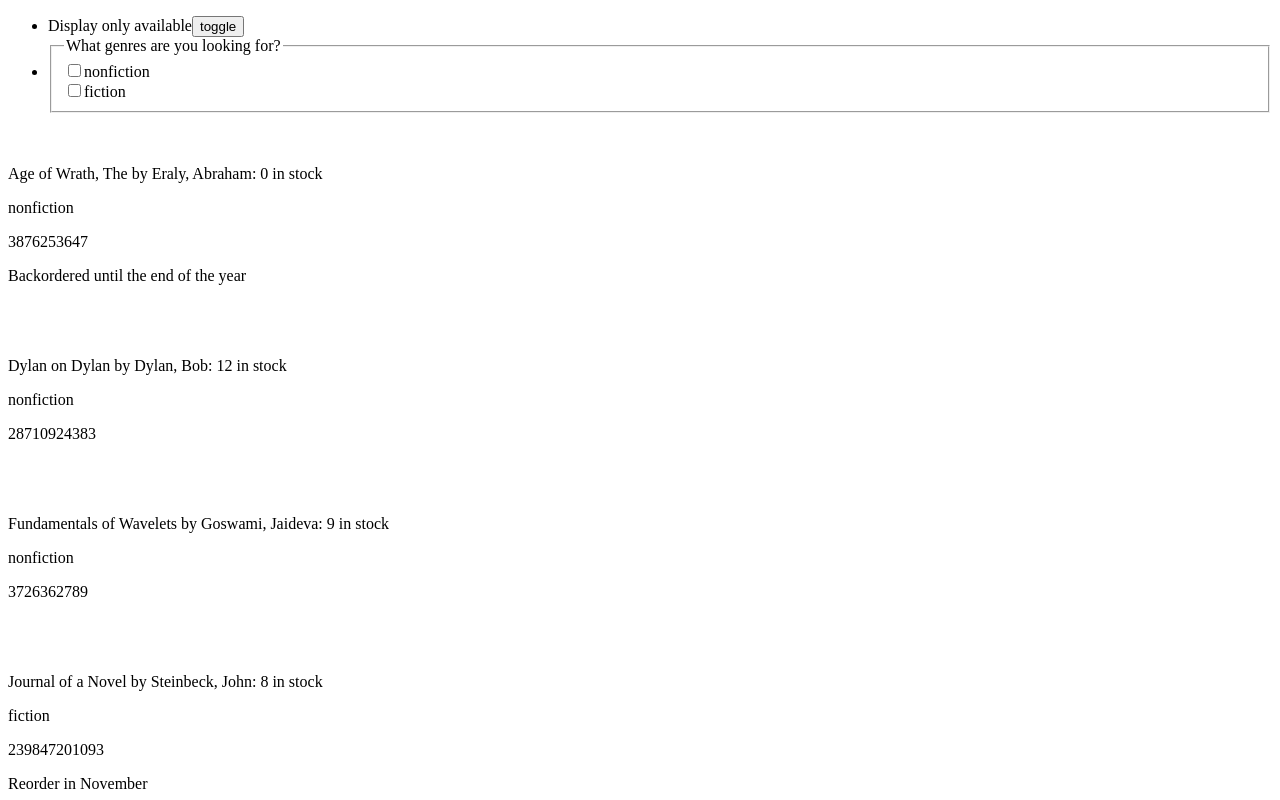
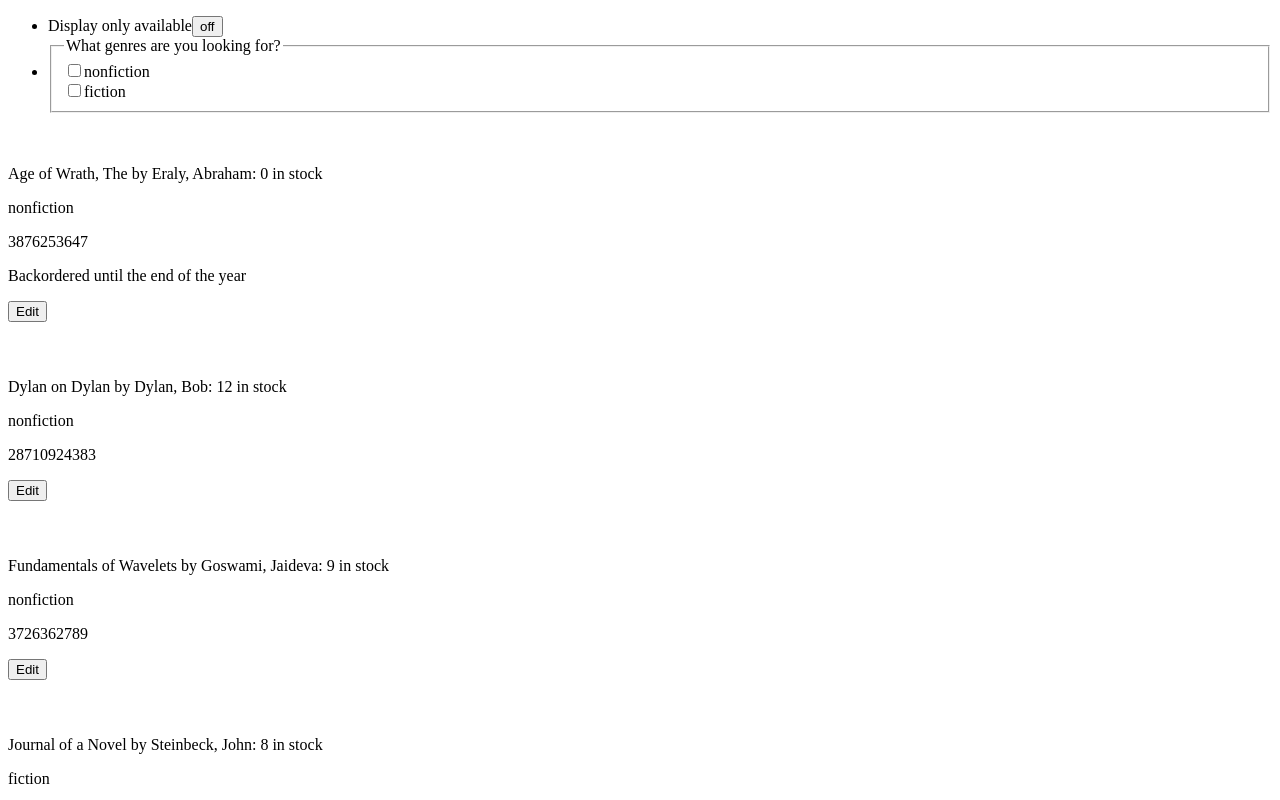
Before and after one commit to itsbrittaleigh/books-r-us, a React (Create React App) app: page / in a window 1280 px wide. Shown: the top 800 px of the page. Built offline with nearby package versions, Linux system fonts and the light colour scheme.

Commit message:
:sparkles: adding router, persisting filter states on refresh via url params

```diff
--- a/package.json
+++ b/package.json
@@ -9,9 +9,10 @@
     "@types/jest": "^26.0.15",
     "@types/node": "^12.0.0",
     "@types/react": "^17.0.0",
-    "@types/react-dom": "^17.0.0",
+    "@types/react-dom": "^17.0.9",
     "react": "^17.0.2",
     "react-dom": "^17.0.2",
+    "react-router-dom": "^5.3.0",
     "react-scripts": "4.0.3",
     "typescript": "^4.1.2",
     "web-vitals": "^1.0.1"
@@ -39,5 +40,8 @@
       "last 1 firefox version",
       "last 1 safari version"
     ]
+  },
+  "devDependencies": {
+    "@types/react-router-dom": "^5.3.1"
   }
 }
--- a/src/App.tsx
+++ b/src/App.tsx
@@ -1,35 +1,42 @@
-import React, { useState } from 'react';
-import BookList from './components/bookList';
-import Filters from './components/filters';
+import React, { useEffect, useState } from 'react';
+import {
+  BrowserRouter as Router,
+  Switch,
+  Route,
+} from 'react-router-dom';
+import Home from './pages';
 import booksMock from './data/booksMock';
 
 const App: React.FC = () => {
-  const [displayOnlyAvailable, setDisplayOnlyAvailable] = useState<boolean>(false);
-  const [filteredGenres, setFilteredGenres] = useState<string[]>([]);
+  const [books, setBooks] = useState<Book[]>(booksMock);
+  const localStorageKey = 'BRU_Books';
+  const params = (new URL(`${document.location}`)).searchParams;
 
-  const genres: string[] = [];
-  booksMock.forEach((book) => {
-    if (!genres.includes(book.category)) {
-      genres.push(book.category);
+  useEffect(() => {
+    if (localStorage.getItem(localStorageKey)) {
+      setBooks(JSON.parse(localStorage.getItem(localStorageKey)!));
+    } else {
+      localStorage.setItem(localStorageKey, JSON.stringify(books));
     }
-  })
+    // empty dependency array because we do not want this to trigger re-render in an infinite loop
+  }, []);
+
+  const urlDisplayAvailable: boolean = !!params.get('displayAvailable');
+  const urlFilteredGenres: string[] | undefined = params.get('genre') ? params.get('genre')?.split('__') : [];
 
   return (
-    <>
-      <Filters
-        displayOnlyAvailable={displayOnlyAvailable}
-        filteredGenres={filteredGenres}
-        genres={genres}
-        setFilteredGenres={setFilteredGenres}
-        toggleDisplayOnlyAvailable={setDisplayOnlyAvailable}
-      />
-      <BookList
-        books={booksMock}
-        displayOnlyAvailable={displayOnlyAvailable}
-        filteredGenres={filteredGenres}
-      />
-    </>
-  )
+    <Router>
+      <Switch>
+        <Route exact path="/">
+          <Home
+            books={books}
+            urlDisplayAvailable={urlDisplayAvailable}
+            urlFilteredGenres={urlFilteredGenres || []}
+          />
+        </Route>
+      </Switch>
+    </Router>
+  );
 };
 
 export default App;
--- a/src/components/bookItem/index.tsx
+++ b/src/components/bookItem/index.tsx
@@ -1,4 +1,4 @@
-import React from 'react';
+import React, { useState } from 'react';
 
 interface Props {
   book: Book;
@@ -6,20 +6,36 @@
 
 const BookItem: React.FC<Props> = ({
   book: {
-    title,
     author,
-    isbn,
     category,
     inventory,
+    isbn,
     notes,
+    title,
   },
-}) => (
+}) => {
+  const [isEditing, setIsEditing] = useState<boolean>(false);
+
+  return (
     <div style={{ padding: '20px 0' }}>
+      {!isEditing ? (
+        <>
           <p>{title} by {author}: {inventory} in stock</p>
           <p>{category}</p>
           <p>{isbn}</p>
           <p>{notes}</p>
+          <button
+            onClick={() => setIsEditing(true)}
+            onKeyDown={() => setIsEditing(true)}
+          >
+            Edit
+          </button>
+        </>
+      ) : (
+        <p>editing</p>
+      )}
     </div>
   );
+};
 
 export default BookItem;
--- a/src/components/filters/index.tsx
+++ b/src/components/filters/index.tsx
@@ -28,7 +28,7 @@
     }
 
     setFilteredGenres(updatedGenreList);
-  }
+  };
 
   return (
     <ul>
@@ -39,8 +39,9 @@
           aria-labelledby="display-available"
           role="switch"
           onClick={() => toggleDisplayOnlyAvailable(!displayOnlyAvailable)}
+          onKeyDown={() => toggleDisplayOnlyAvailable(!displayOnlyAvailable)}
         >
-          toggle
+          {displayOnlyAvailable ? 'on' : 'off'}
         </button>
       </li>
       <li>
@@ -48,14 +49,19 @@
           <legend>What genres are you looking for?</legend>
           {genres.map((genre: string) => (
             <div key={genre}>
-              <input id={genre} type="checkbox" onChange={() => updateGenres(genre)} />
+              <input
+                checked={filteredGenres.includes(genre)}
+                id={genre}
+                type="checkbox"
+                onChange={() => updateGenres(genre)}
+              />
               <label htmlFor={genre}>{genre}</label>
             </div>
           ))}
         </fieldset>
       </li>
     </ul>
-  )
+  );
 };
 
 export default Filters;
--- /dev/null
+++ b/src/pages/index.tsx
@@ -0,0 +1,75 @@
+import React, { useEffect, useState } from 'react';
+import { useHistory } from 'react-router-dom';
+import BookList from '../components/bookList';
+import Filters from '../components/filters';
+
+interface Props {
+  books: Book[];
+  urlDisplayAvailable: boolean;
+  urlFilteredGenres: string[];
+};
+
+const Home: React.FC<Props> = ({
+  books,
+  urlDisplayAvailable,
+  urlFilteredGenres,
+}) => {
+  const [displayOnlyAvailable, setDisplayOnlyAvailable] = useState<boolean>(
+    urlDisplayAvailable ? urlDisplayAvailable : false
+  );
+  const [filteredGenres, setFilteredGenres] = useState<string[]>(
+    urlFilteredGenres.length > 0 ? urlFilteredGenres : []
+  );
+  const history = useHistory();
+
+  useEffect(() => {
+    const params = new URLSearchParams();
+
+    if (displayOnlyAvailable) {
+      params.append('displayAvailable', 'true');
+    } else {
+      params.delete('displayAvailable');
+    }
+
+    if (filteredGenres.length > 0) {
+      params.append('genre', filteredGenres.join('__'));
+    } else {
+      params.delete('genre');
+    }
+
+    history.push({
+      search: params.toString(),
+    });
+  }, [displayOnlyAvailable, filteredGenres, history]);
+
+  const buildGenres = function(): string[] {
+    const genres: string[] = [];
+
+    books.forEach((book) => {
+      if (!genres.includes(book.category)) {
+        genres.push(book.category);
+      }
+    });
+
+    return genres;
+  };
+
+  return (
+    <>
+      <Filters
+        displayOnlyAvailable={displayOnlyAvailable}
+        filteredGenres={filteredGenres}
+        genres={buildGenres()}
+        setFilteredGenres={setFilteredGenres}
+        toggleDisplayOnlyAvailable={setDisplayOnlyAvailable}
+      />
+      <BookList
+        books={books}
+        displayOnlyAvailable={displayOnlyAvailable}
+        filteredGenres={filteredGenres}
+      />
+    </>
+  );
+};
+
+export default Home;
```
Also changed, not shown: 1 other file (tests, documents, lock files or other folders). Lines whose indentation alone changed are shown as unchanged.
